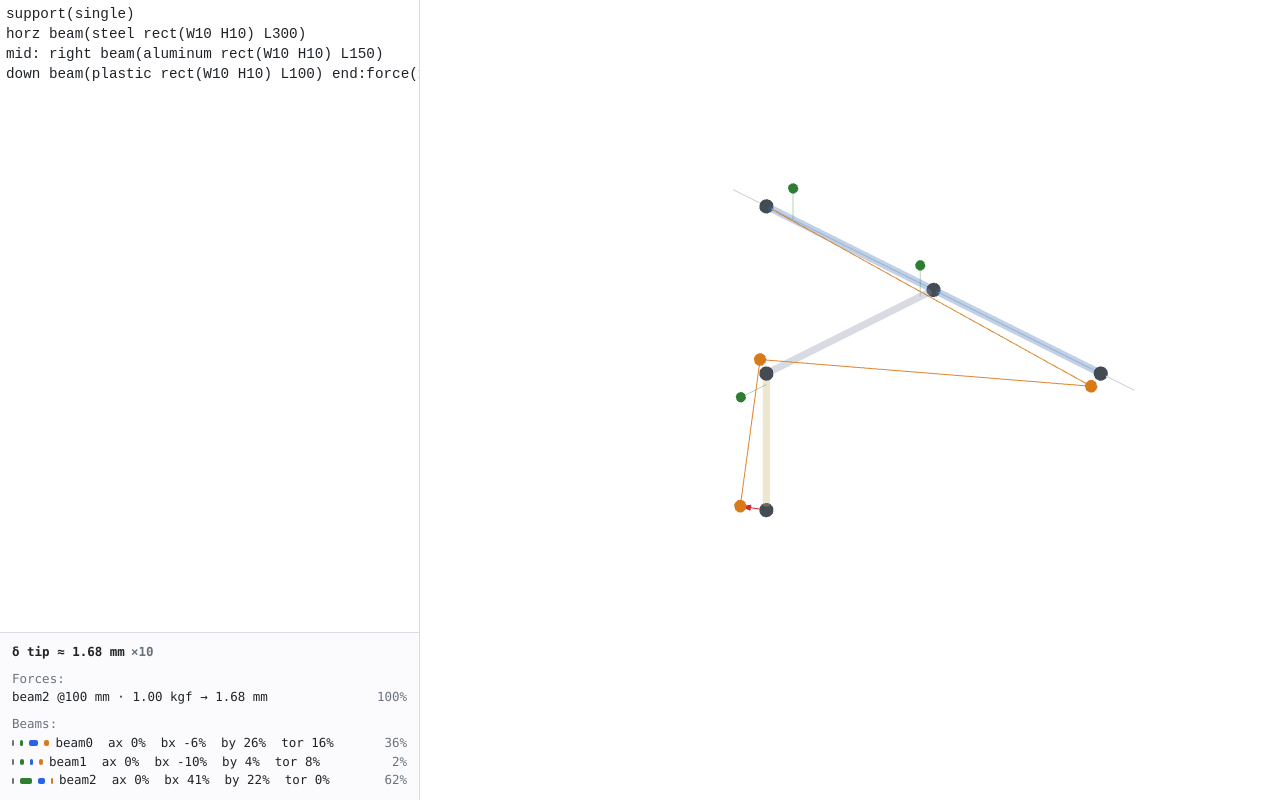
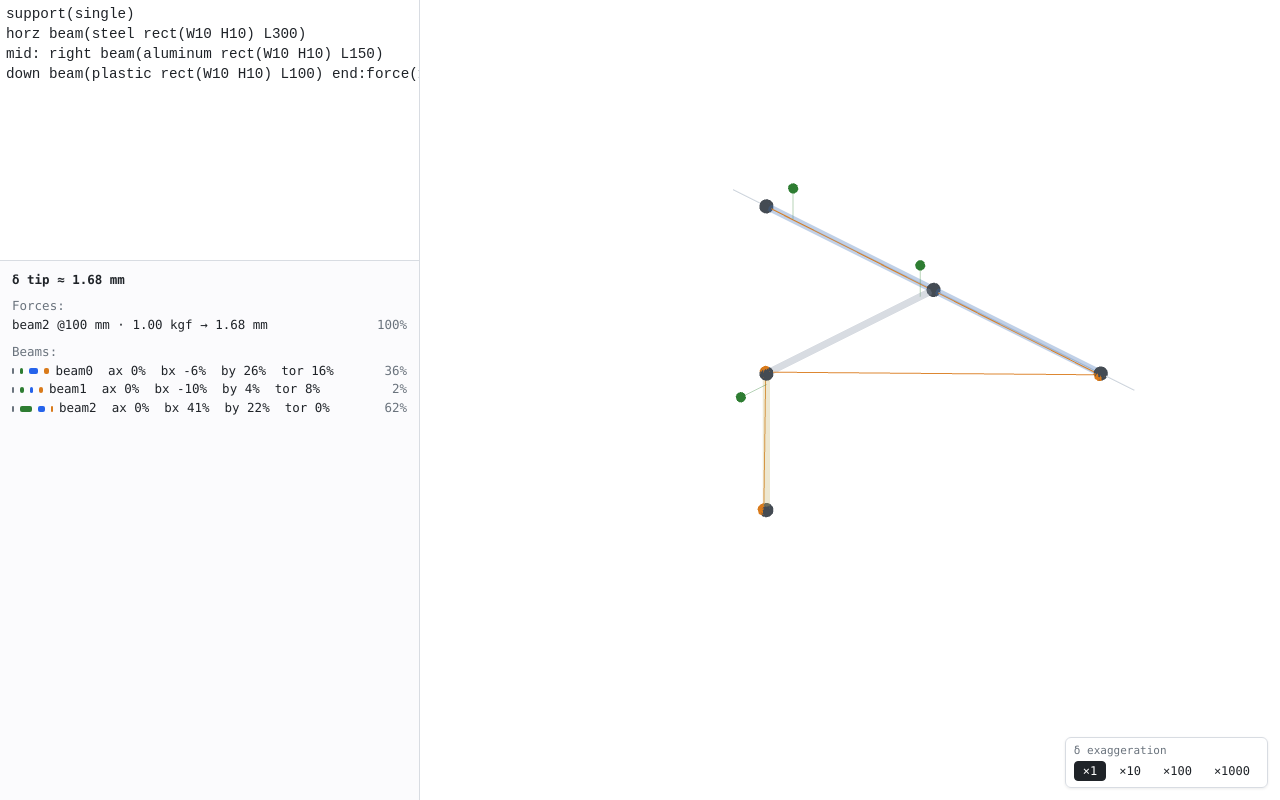
Before and after one commit to xy-kasumi/deflection, a website built with Vite: page index.html in a window 1280 px wide. Built offline with nearby package versions, Linux system fonts and the light colour scheme.

Commit message:
Replace auto-pick δ exaggeration with manual button overlay
Also widens the side panel's info section and lowercases the title.

```diff
--- a/index.html
+++ b/index.html
@@ -3,17 +3,26 @@
   <head>
     <meta charset="UTF-8" />
     <meta name="viewport" content="width=device-width, initial-scale=1.0" />
-    <title>Deflection</title>
+    <title>deflection</title>
     <link rel="stylesheet" href="/src/style.css" />
   </head>
   <body>
     <div id="app">
       <aside id="editor-panel">
         <div id="editor"></div>
-        <div id="readout"></div>
+        <div id="info"></div>
       </aside>
       <main id="canvas-panel">
         <canvas id="canvas"></canvas>
+        <div id="scale-overlay">
+          <span class="label">δ exaggeration</span>
+          <div class="buttons">
+            <button type="button" data-scale="1">×1</button>
+            <button type="button" data-scale="10">×10</button>
+            <button type="button" data-scale="100">×100</button>
+            <button type="button" data-scale="1000">×1000</button>
+          </div>
+        </div>
       </main>
     </div>
     <script type="module" src="/src/main.ts"></script>
--- a/src/main.ts
+++ b/src/main.ts
@@ -3,7 +3,7 @@ import { Scene } from './scene';
 import { parse } from './dsl/parse';
 import { semcheck } from './dsl/semcheck';
 import { walk } from './walker';
-import { runSim } from './sim/run';
+import { runSim, type DisplayScale } from './sim/run';
 import { renderReadout } from './readout';
 
 const INITIAL_SRC = `support(single)
@@ -13,20 +13,43 @@ down beam(plastic rect(W10 H10) L100) end:force(1kgf)
 `;
 
 const editorEl = document.getElementById('editor') as HTMLElement;
-const readoutEl = document.getElementById('readout') as HTMLElement;
+const infoEl = document.getElementById('info') as HTMLElement;
 const canvas = document.getElementById('canvas') as HTMLCanvasElement;
+const scaleOverlayEl = document.getElementById('scale-overlay') as HTMLElement;
 
 const scene = new Scene(canvas);
 
+let currentScale: DisplayScale = 1;
+let lastSrc = INITIAL_SRC;
+
 function render(src: string) {
+  lastSrc = src;
   const { structure, diagnostics: pd } = parse(src);
   const sd = semcheck(structure);
   const { beams, diagnostics: wd } = walk(structure);
   const sim = runSim(beams, structure);
+  sim.display_scale = currentScale;
   editor.setDiagnostics([...pd, ...sd, ...wd, ...sim.diagnostics]);
   scene.update(beams, sim);
-  renderReadout(readoutEl, sim);
+  renderReadout(infoEl, sim);
+  updateScaleButtons();
 }
+
+function updateScaleButtons() {
+  for (const btn of scaleOverlayEl.querySelectorAll('button')) {
+    const s = Number(btn.dataset['scale']);
+    btn.classList.toggle('active', s === currentScale);
+  }
+}
+
+scaleOverlayEl.addEventListener('click', (e) => {
+  const btn = (e.target as HTMLElement).closest('button');
+  if (!btn) return;
+  const s = Number(btn.dataset['scale']) as DisplayScale;
+  if (s === currentScale) return;
+  currentScale = s;
+  render(lastSrc);
+});
 
 const editor = new Editor(editorEl, INITIAL_SRC, render);
 
--- a/src/readout.ts
+++ b/src/readout.ts
@@ -15,14 +15,9 @@ export function renderReadout(el: HTMLElement, sim: SimResult): void {
   const tip = sim.nodes[sim.tipQueryIx];
   if (!tip) return;
 
-  // Headline: δ tip ≈ value with display scale
   const headline = document.createElement('div');
   headline.className = 'ro-headline';
   headline.textContent = `δ tip ≈ ${formatMm(tip.delta_max_mm)}`;
-  const scale = document.createElement('span');
-  scale.className = 'ro-scale';
-  scale.textContent = `×${sim.display_scale}`;
-  headline.appendChild(scale);
   el.appendChild(headline);
 
   // Forces section.
--- a/src/scene.ts
+++ b/src/scene.ts
@@ -1,6 +1,6 @@
 import * as THREE from 'three';
 import type { BeamNode, Vec3 } from './walker';
-import type { SimResult, DisplayScale } from './sim/run';
+import type { SimResult } from './sim/run';
 
 const ISO_YAW_DEG = 45;
 const ISO_PITCH_DEG = -30;
@@ -12,8 +12,6 @@ const COLOR_ATTACHMENT = 0xd97a1a;
 const COLOR_UP_MARKER = 0x2e7d32;
 const COLOR_DEFORMED = 0xd97a1a;
 const COLOR_TIP_ARROW = 0xd62828;
-
-const SCALE_LADDER: DisplayScale[] = [1, 10, 100, 1000, 10000];
 
 const MATERIAL_COLORS: Record<string, number> = {
   plastic: 0xc7b56b,
@@ -183,20 +181,6 @@ export class Scene {
     this.refresh();
   }
 
-  // Decide a display scale that makes the deformation visible without being
-  // absurd: pick the largest scale where (scale · δ_max) is at most ~20% of
-  // the chain's longest dimension.
-  static chooseDisplayScale(delta_max_mm: number, chain_max_dim_mm: number): DisplayScale {
-    if (!(delta_max_mm > 0) || !(chain_max_dim_mm > 0)) return 1;
-    const cap = chain_max_dim_mm * 0.2;
-    let chosen: DisplayScale = 1;
-    for (const s of SCALE_LADDER) {
-      if (s * delta_max_mm <= cap) chosen = s;
-      else break;
-    }
-    return chosen;
-  }
-
   private drawDeformedOverlay(
     beams: BeamNode[],
     sim: SimResult,
@@ -206,7 +190,6 @@ export class Scene {
     const tipNode = sim.nodes[sim.tipQueryIx];
     if (!tipNode) return;
 
-    sim.display_scale = Scene.chooseDisplayScale(tipNode.delta_max_mm, maxDim);
     const k = sim.display_scale;
 
     // Build deformed positions per query node, indexed by beamIx so we can
--- a/src/sim/run.ts
+++ b/src/sim/run.ts
@@ -32,7 +32,7 @@ export interface SimBeam {
   torsion_fraction: number;
 }
 
-export type DisplayScale = 1 | 10 | 100 | 1000 | 10000;
+export type DisplayScale = 1 | 10 | 100 | 1000;
 
 export interface SimResult {
   nodes: NodeDeflectionResult[];
--- a/src/style.css
+++ b/src/style.css
@@ -31,9 +31,9 @@ html, body {
   overflow: hidden;
 }
 
-#readout {
-  flex: 0 0 auto;
-  max-height: 45%;
+#info {
+  flex: 2 1 0;
+  min-height: 0;
   overflow-y: auto;
   border-top: 1px solid #d8dce2;
   padding: 10px 12px;
@@ -45,46 +45,41 @@ html, body {
   white-space: pre-wrap;
 }
 
-#readout .ro-headline {
+#info .ro-headline {
   font-weight: 600;
   margin-bottom: 6px;
   color: #1f2328;
 }
 
-#readout .ro-scale {
-  color: #6a737d;
-  margin-left: 6px;
-}
-
-#readout .ro-section {
+#info .ro-section {
   margin-top: 8px;
   color: #6a737d;
 }
 
-#readout .ro-row {
+#info .ro-row {
   display: grid;
   grid-template-columns: 1fr auto;
   gap: 6px;
   color: #1f2328;
 }
 
-#readout .ro-row .frac {
+#info .ro-row .frac {
   color: #6a737d;
 }
 
-#readout .ro-bar {
+#info .ro-bar {
   display: inline-block;
   height: 6px;
   border-radius: 2px;
   margin-right: 6px;
   vertical-align: middle;
 }
-#readout .ro-bar.ax  { background: #6a737d; }
-#readout .ro-bar.bx  { background: #2e7d32; }
-#readout .ro-bar.by  { background: #2563eb; }
-#readout .ro-bar.tor { background: #d97a1a; }
+#info .ro-bar.ax  { background: #6a737d; }
+#info .ro-bar.bx  { background: #2e7d32; }
+#info .ro-bar.by  { background: #2563eb; }
+#info .ro-bar.tor { background: #d97a1a; }
 
-#readout .ro-empty { color: #8a929a; font-style: italic; }
+#info .ro-empty { color: #8a929a; font-style: italic; }
 
 /* CodeMirror tuning */
 .cm-editor {
@@ -121,6 +116,54 @@ html, body {
   display: flex;
   flex-direction: column;
   min-width: 0;
+  position: relative;
+}
+
+#scale-overlay {
+  position: absolute;
+  right: 12px;
+  bottom: 12px;
+  display: flex;
+  flex-direction: column;
+  gap: 4px;
+  padding: 6px 8px;
+  background: rgba(255, 255, 255, 0.85);
+  border: 1px solid #d8dce2;
+  border-radius: 6px;
+  font-family: ui-monospace, "SF Mono", Menlo, monospace;
+  font-size: 12px;
+  box-shadow: 0 1px 3px rgba(0, 0, 0, 0.08);
+}
+
+#scale-overlay .label {
+  color: #6a737d;
+  font-size: 11px;
+}
+
+#scale-overlay .buttons {
+  display: flex;
+  gap: 4px;
+}
+
+#scale-overlay button {
+  border: 1px solid transparent;
+  background: transparent;
+  color: #1f2328;
+  padding: 3px 8px;
+  border-radius: 4px;
+  cursor: pointer;
+  font: inherit;
+  line-height: 1;
+}
+
+#scale-overlay button:hover {
+  background: #eef0f3;
+}
+
+#scale-overlay button.active {
+  background: #1f2328;
+  color: #ffffff;
+  border-color: #1f2328;
 }
 
 #canvas {
```
